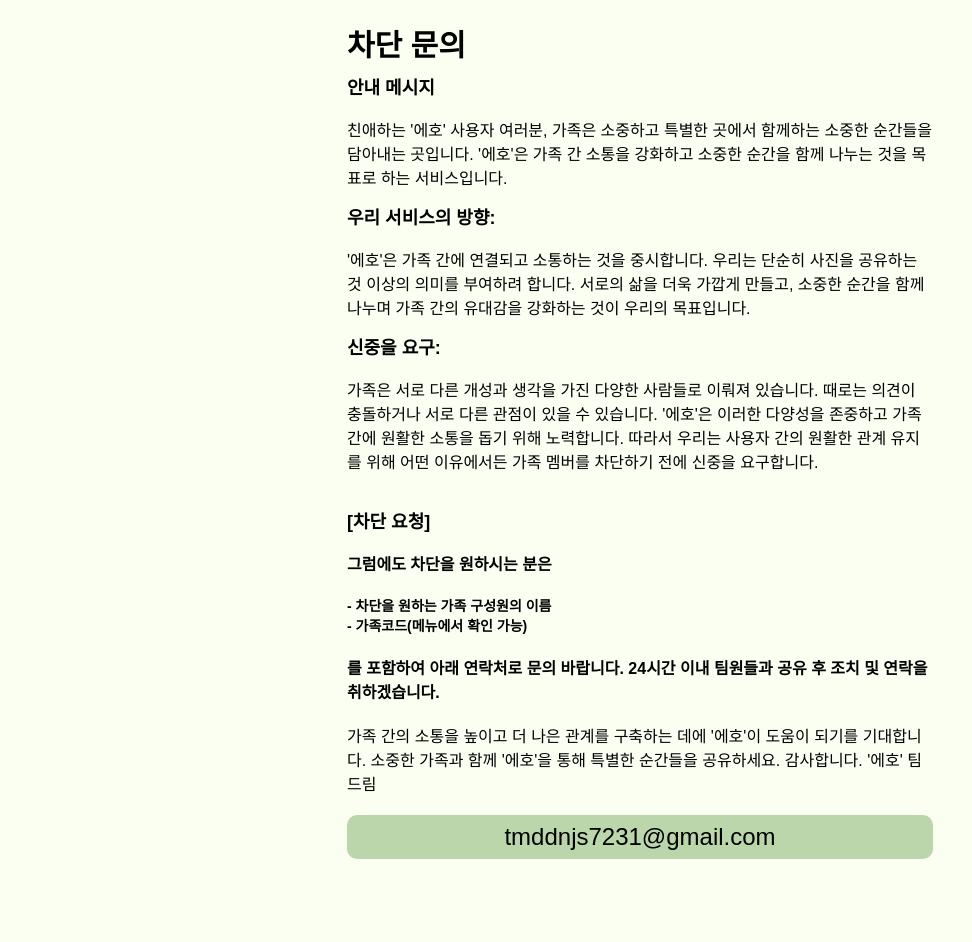
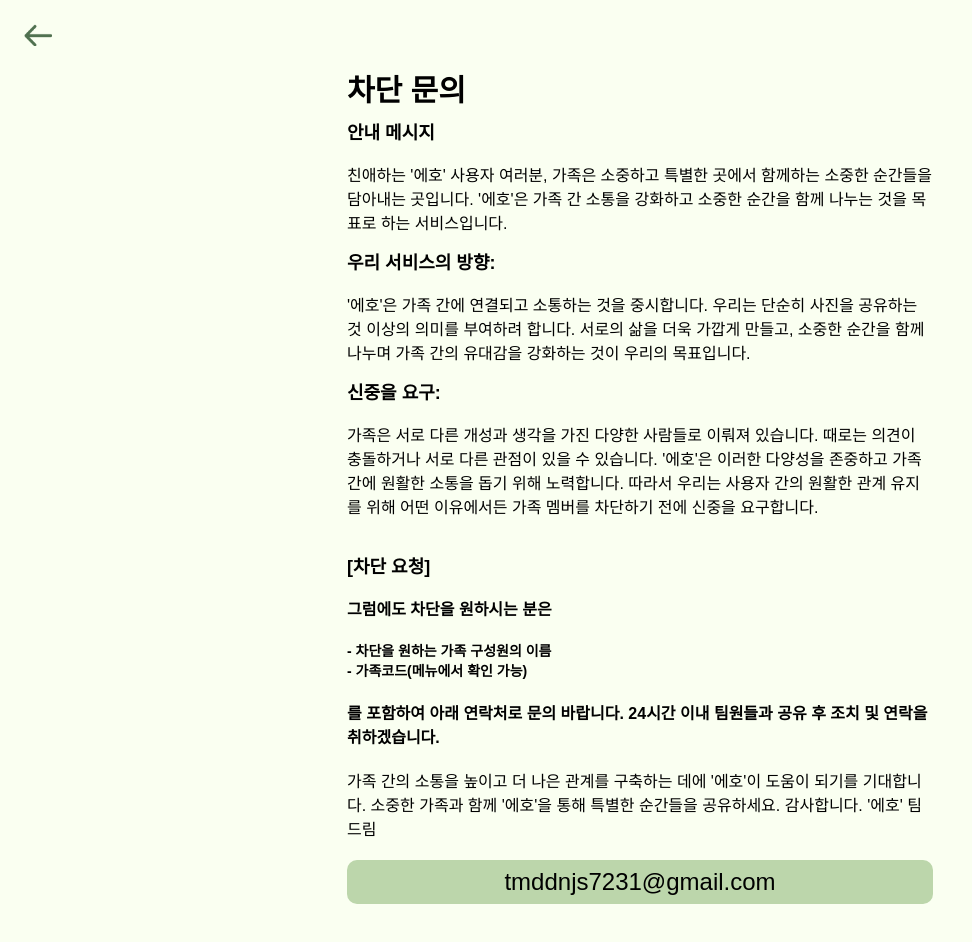
Before and after one commit to luke7231/eeho-web, a React (Create React App) app: page /setting/block in a window 1280 px wide. Shown: the top 942 px of the page, without its empty margins (0-972 px from the left). Before the commit the page ends 907 px from the top, so only its background shows below. Built offline with nearby package versions, Linux system fonts and the light colour scheme.

Commit message:
feat: 문의 페이지 2개 백버튼 추가

```diff
--- a/src/Routes/setting/block.tsx
+++ b/src/Routes/setting/block.tsx
@@ -1,5 +1,6 @@
 import styled from "styled-components";
 import Title from "../../components/onboarding/title";
+import BackButton from "../../components/onboarding/back-button";
 
 const Contanier = styled.div`
     width: 100%;
@@ -11,7 +12,9 @@
     padding: 0 32px;
     margin-top: 32px;
 `;
-const InputContainer = styled.div``;
+const InputContainer = styled.div`
+    margin-top: 45px;
+`;
 const MessageWrap = styled.div`
     margin-top: 12px;
 `;
@@ -46,6 +49,7 @@
 const Block = () => {
     return (
         <Contanier>
+            <BackButton />
             <InputContainer>
                 <Title style={{ fontSize: 30 }}>차단 문의</Title>
                 <MessageWrap>
--- a/src/Routes/setting/question.tsx
+++ b/src/Routes/setting/question.tsx
@@ -1,5 +1,6 @@
 import styled from "styled-components";
 import Title from "../../components/onboarding/title";
+import BackButton from "../../components/onboarding/back-button";
 
 const Contanier = styled.div`
     width: 100%;
@@ -11,7 +12,9 @@
     padding: 0 24px;
     margin-top: 32px;
 `;
-const InputContainer = styled.div``;
+const InputContainer = styled.div`
+    margin-top: 45px;
+`;
 const Bold = styled.div`
     margin-top: 20px;
     font-weight: 800;
@@ -43,6 +46,7 @@
 const Question = () => {
     return (
         <Contanier>
+            <BackButton />
             <InputContainer>
                 <Title style={{ fontSize: 24 }}>
                     에호는 <br />
```
